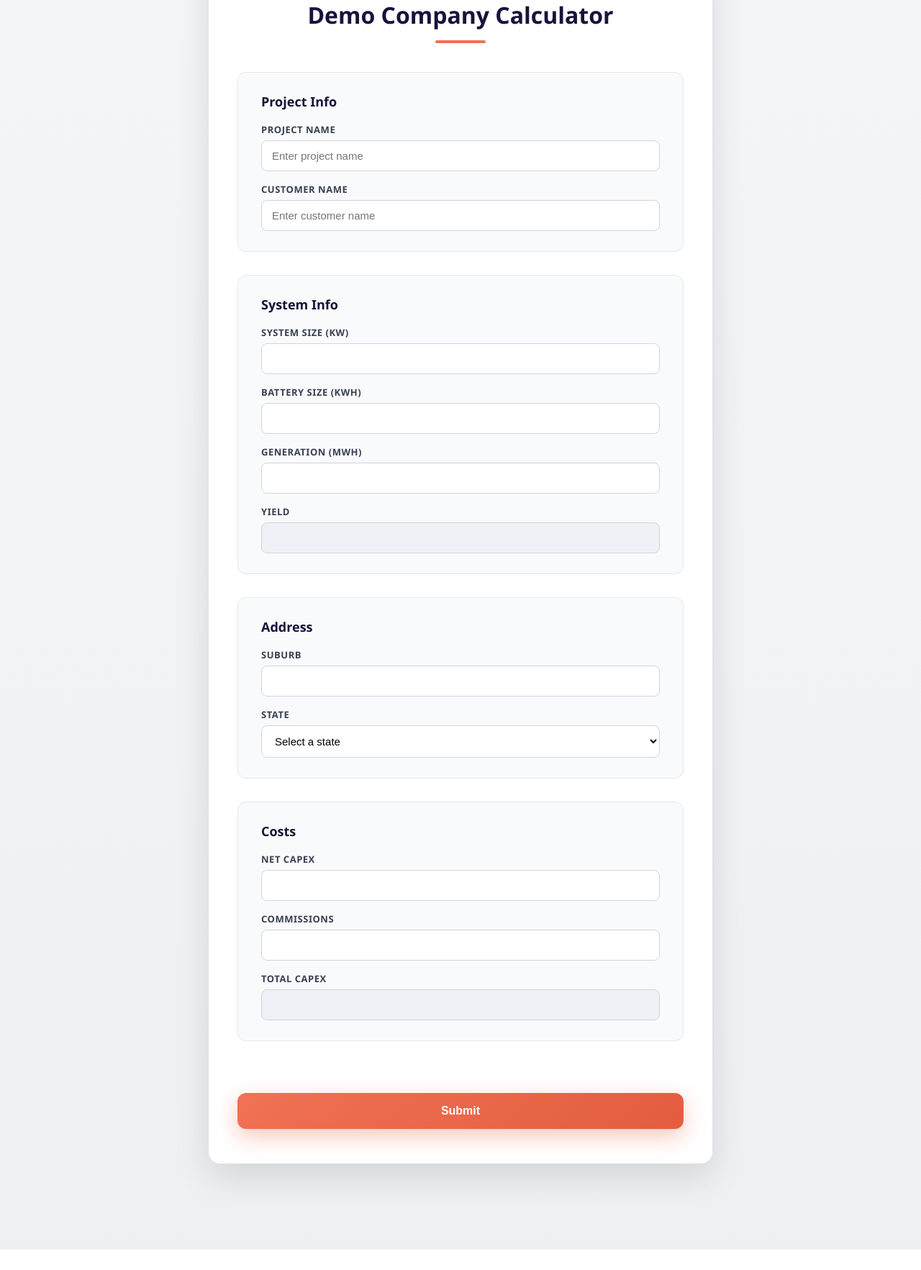
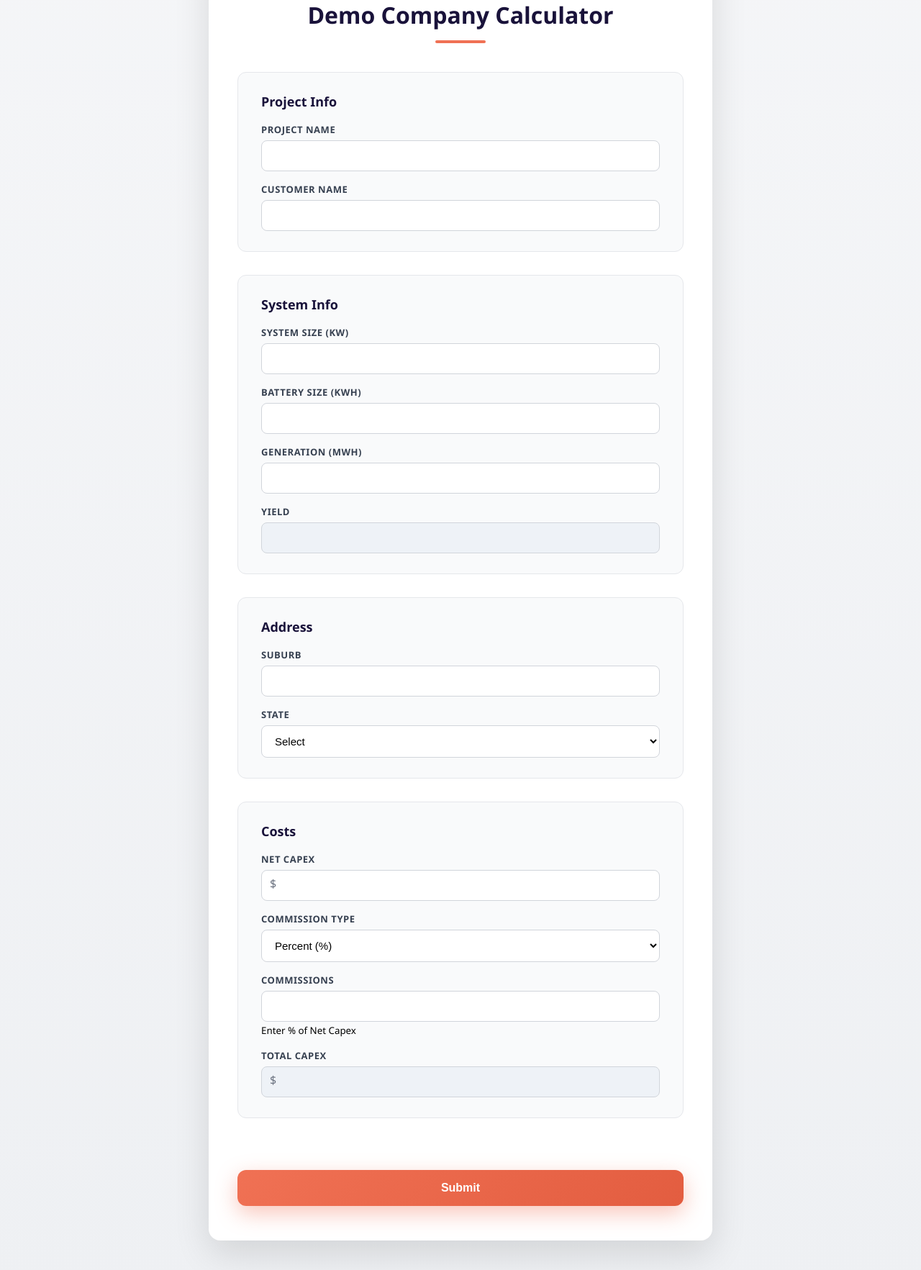
Before and after one commit to kapoorhyatt/Agile-Energy-PPA-Calculator, a Flask app: template templates/company_form.html in a window 1280 px wide. Shown: the part 297-2062 px from the top of the page at 72% size. Before the commit the page ends 2034 px from the top, so only its background shows below. Run offline with Flask 3, Linux system fonts and the light colour scheme; the template is opened without the code that fills it, so the values that code supplies are empty; some libraries are stand-ins or nearby versions.

Commit message:
Updated calculator UI with commission toggle and CAPEX formatting

```diff
--- a/templates/company_form.html
+++ b/templates/company_form.html
@@ -1,7 +1,7 @@
 <!DOCTYPE html>
 <html>
 <head>
-    <title>Demo Company Calculator</title>
+    <title>Calculator</title>
     <style>
 * {
     box-sizing: border-box;
@@ -166,10 +166,11 @@ button:hover {
 }
     </style>
 </head>
+
 <body>
 
 <header>
-    <a href="/"><img src="{{ url_for('static', filename='images/Agile Logo.png') }}" alt="Agile Logo" class="logo"></a>
+    <a href="/"><img src="{{ url_for('static', filename='images/Agile Logo.png') }}" class="logo"></a>
     <nav>
         <a href="{{ url_for('case_studies') }}">Case Studies</a>
         <a href="{{ url_for('learn_more') }}">Learn More</a>
@@ -186,16 +187,18 @@ button:hover {
         <!-- Project Info -->
         <div class="form-section">
             <h3>Project Info</h3>
+
             <label>Project Name</label>
-            <input type="text" name="project_name" required placeholder="Enter project name">
+            <input type="text" name="project_name" required>
 
             <label>Customer Name</label>
-            <input type="text" name="customer_name" required placeholder="Enter customer name">
+            <input type="text" name="customer_name" required>
         </div>
 
         <!-- System Info -->
         <div class="form-section">
             <h3>System Info</h3>
+
             <label>System Size (kW)</label>
             <input type="number" id="system_size" name="system_size" step="0.01" oninput="calculateYield()" required>
 
@@ -212,34 +215,44 @@ button:hover {
         <!-- Address -->
         <div class="form-section">
             <h3>Address</h3>
+
             <label>Suburb</label>
-            <input type="text" id="suburb" name="suburb" required>
+            <input type="text" name="suburb" required>
 
             <label>State</label>
-            <select id="state" name="state" required>
-                <option value="">Select a state</option>
-                <option value="NSW">NSW</option>
-                <option value="VIC">VIC</option>
-                <option value="QLD">QLD</option>
-                <option value="SA">SA</option>
-                <option value="WA">WA</option>
-                <option value="TAS">TAS</option>
-                <option value="ACT">ACT</option>
-                <option value="NT">NT</option>
+            <select name="state" required>
+                <option value="">Select</option>
+                <option>NSW</option><option>VIC</option><option>QLD</option>
+                <option>SA</option><option>WA</option><option>TAS</option>
+                <option>ACT</option><option>NT</option>
             </select>
         </div>
 
         <!-- Costs -->
         <div class="form-section">
             <h3>Costs</h3>
+
             <label>Net Capex</label>
-            <input type="number" id="net_capex" name="net_capex" step="0.01" oninput="calculateTotalCapex()" required>
+            <div style="position:relative;">
+                <span style="position:absolute; left:12px; top:50%; transform:translateY(-50%); color:#6b7280;">$</span>
+                <input style="padding-left:28px;" type="number" id="net_capex" name="net_capex" step="0.01" oninput="calculateTotalCapex()" required>
+            </div>
+
+            <label>Commission Type</label>
+            <select id="commission_type" onchange="calculateTotalCapex()">
+                <option value="percent">Percent (%)</option>
+                <option value="fixed">Dollar ($)</option>
+            </select>
 
             <label>Commissions</label>
             <input type="number" id="commissions" name="commissions" step="0.01" oninput="calculateTotalCapex()" required>
+            <small id="commission_hint">Enter % of Net Capex</small>
 
             <label>Total Capex</label>
-            <input type="number" id="total_capex" name="total_capex" class="readonly" readonly>
+            <div style="position:relative;">
+                <span style="position:absolute; left:12px; top:50%; transform:translateY(-50%); color:#6b7280;">$</span>
+                <input style="padding-left:28px;" type="number" id="total_capex" name="total_capex" class="readonly" readonly>
+            </div>
         </div>
 
         <button type="submit">Submit</button>
@@ -251,17 +264,30 @@ function calculateYield() {
     let generation = parseFloat(document.getElementById("generation").value) || 0;
     let systemSize = parseFloat(document.getElementById("system_size").value) || 0;
     let yieldField = document.getElementById("yield");
-    if(systemSize > 0){
-        yieldField.value = ((generation * 1000) / systemSize).toFixed(2);
-    } else {
-        yieldField.value = "";
-    }
+
+    yieldField.value = systemSize > 0
+        ? ((generation * 1000) / systemSize).toFixed(2)
+        : "";
 }
 
 function calculateTotalCapex() {
     let netCapex = parseFloat(document.getElementById("net_capex").value) || 0;
     let commissions = parseFloat(document.getElementById("commissions").value) || 0;
-    document.getElementById("total_capex").value = (netCapex + commissions).toFixed(2);
+    let type = document.getElementById("commission_type").value;
+    let hint = document.getElementById("commission_hint");
+
+    let commissionValue = 0;
+
+    if (type === "percent") {
+        commissionValue = netCapex * (commissions / 100);
+        hint.textContent = "Enter % (e.g. 5 = 5%)";
+    } else {
+        commissionValue = commissions;
+        hint.textContent = "Enter fixed $ amount";
+    }
+
+    document.getElementById("total_capex").value =
+        (netCapex + commissionValue).toFixed(2);
 }
 </script>
 
```
